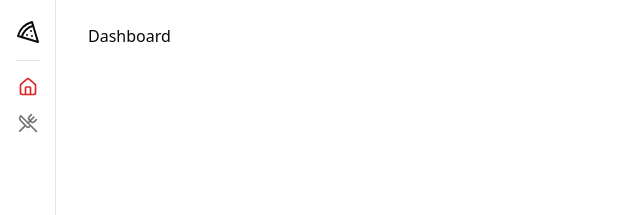
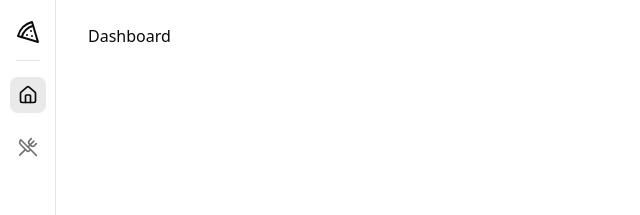
Before and after one commit to JoaoManoelDev/pizza-shop, a React (Vite) app: page / in a window 1280 px wide. Shown: the top 215 px of the page, without its empty margins (0-640 px from the left). Built offline with nearby package versions, Linux system fonts and the light colour scheme.

Commit message:
feat: modify styles to NavLink

```diff
--- a/src/components/nav-link.tsx
+++ b/src/components/nav-link.tsx
@@ -9,7 +9,10 @@ export const NavLink = (props: NavLinkProps) => {
     <Link
       data-current={pathname === props.to}
       {...props}
-      className="flex items-center gap-1.5 text-sm font-medium text-muted-foreground hover:text-primary/50 transition-all data-[current=true]:text-primary"
+      className="group flex h-9 w-9 items-center justify-center text-sm
+      font-medium text-muted-foreground hover:text-foreground transition-colors
+      data-[current=true]:text-foreground data-[current=true]:bg-muted-foreground/15
+      rounded-lg"
     />
   )
 }
```
